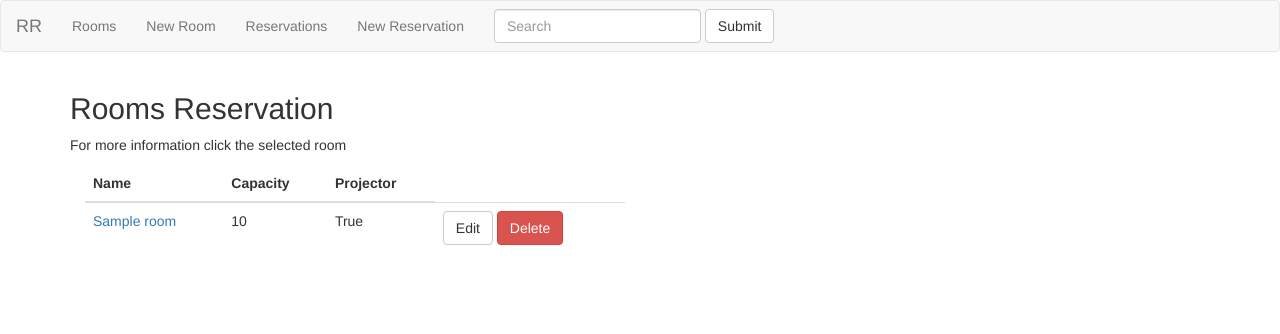
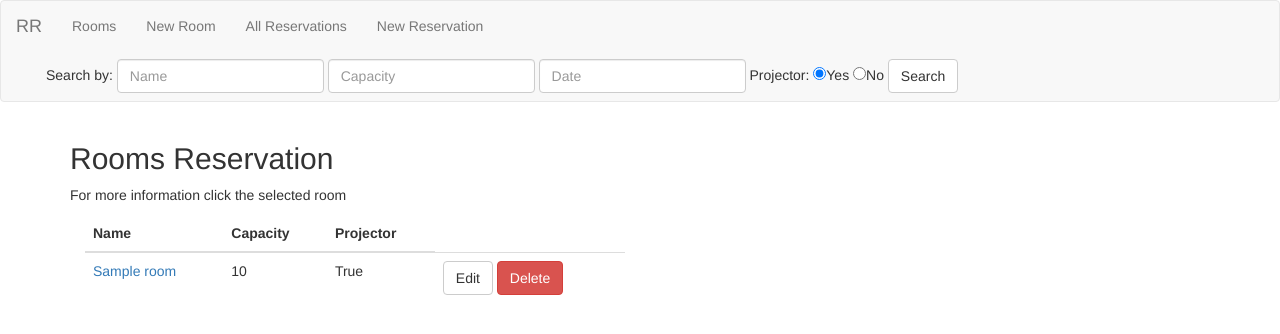
Before and after one commit to Brzydal/CL_Workshops_Reservation, a Django app: page / in a window 1280 px wide. Shown: the top 334 px of the page. Run offline with Django 3.2, Linux system fonts and the light colour scheme; tables that the repository leaves empty hold one stand-in row (values such as "Sample post"); some libraries are stand-ins or nearby versions.

Commit message:
Search engine is working

```diff
--- a/Reservation/urls.py
+++ b/Reservation/urls.py
@@ -16,7 +16,7 @@ Including another URLconf
 from django.conf.urls import url
 from django.contrib import admin
 from room.views import all_rooms,delete_room, room_details,all_reservations,delete_reservation
-from room.views import AddRoom, ModifyRoom, AddReservation
+from room.views import AddRoom, ModifyRoom, AddReservation, search
 urlpatterns = [
     url(r'^admin/', admin.site.urls),
     url(r'^room/new$', AddRoom.as_view()),
@@ -26,5 +26,6 @@ urlpatterns = [
     url(r'^reservation/new$', AddReservation.as_view()),
     url(r'^reservation/all$', all_reservations),
     url(r'^reservation/delete/(?P<reservation_id>\d+)$', delete_reservation),
+    url(r'^search/', search),
     url(r'^$', all_rooms),
 ]
--- a/room/templates/room/all_rooms.html
+++ b/room/templates/room/all_rooms.html
@@ -21,15 +21,20 @@
       <ul class="nav navbar-nav">
         <li><a href="/">Rooms</a></li>
         <li><a href="http://127.0.0.1:8000/room/new">New Room</a></li>
-        <li><a href="#">Reservations</a></li>
+        <li><a href="http://127.0.0.1:8000/reservation/all">All Reservations</a></li>
         <li><a href="http://127.0.0.1:8000/reservation/new">New Reservation</a></li>
       </ul>
 	<!-- Search -->
-      <form class="navbar-form navbar-left">
-        <div class="form-group">
-          <input type="text" class="form-control" placeholder="Search">
+      <form class="navbar-form navbar-left" action="http://127.0.0.1:8000/search/" method="GET">
+        <div class="form-group">Search by:
+          <input type="text" name="name" class="form-control" placeholder="Name">
+          <input type="text" name="capacity" class="form-control" placeholder="Capacity">
+          <input type="text" name="date" class="form-control" placeholder="Date">
+          Projector:
+          <input id="radio1" type="radio" name="projector" value="1" checked>Yes
+  		  <input id="radio2" type="radio" name="projector" value=''>No
         </div>
-        <button type="submit" class="btn btn-default">Submit</button>
+        <button type="submit" class="btn btn-default">Search</button>
       </form>
     </div><!-- /.navbar-collapse -->
   </div><!-- /.container-fluid -->
@@ -38,6 +43,7 @@
 <div class="container">
   <h2>Rooms Reservation</h2>
   <p>For more information click the selected room</p>
+  {% if error %}<p class=error style="color:red"><strong>Error:</strong> {{ error }}{% endif %}
   <div class="col-xs-6 align=auto">
   <table class="table table-hover">
     <thead>
--- a/room/templates/room/room_form.html
+++ b/room/templates/room/room_form.html
@@ -20,8 +20,8 @@
   <input id="name" type="text" name="name" value ="{{room.name}}" placeholder="NAME">
   <input id="capacity" type="text" name="capacity" value ="{{room.capacity}}" placeholder="CAPACITY">
   <fieldset>PROJECTOR
-  <input id="radio1" type="radio" name="projector" value="1" checked>Yes
-  <input id="radio2" type="radio" name="projector" value="0">No
+  <input id="radio1" type="radio" name="projector" value=1 checked>Yes
+  <input id="radio2" type="radio" name="projector" value=''>No
   </fieldset>
   <input id="submit" type="submit" value="GO!">
 </div>
--- a/room/views.py
+++ b/room/views.py
@@ -98,3 +98,49 @@ def delete_reservation(request,reservation_id):
     reservation = Reservation.objects.get(pk=reservation_id)
     reservation.delete()
     return redirect('/reservation/all')
+
+def search(request):
+    error = None
+    response=HttpResponse()
+    if request.method == "GET":
+        name = request.GET.get('name')
+        capacity = request.GET.get('capacity')
+        projector = bool(request.GET.get('projector'))
+
+        rooms = Room.objects.all()
+
+        if name !='':
+            rooms=rooms.filter(name=name)
+
+        if capacity !='':
+            rooms=rooms.filter(capacity__gte=int(capacity))
+
+        if projector:
+            rooms=rooms.filter(projector=True)
+
+        if request.GET.get('date')!='':
+            try:
+                date = datetime.date(datetime.strptime(request.GET.get('date'),'%Y-%m-%d'))
+                reservations = Reservation.objects.filter(date=date)
+                for room in rooms:
+                    for reservation in reservations:
+                        response.write('{} {}<br>'.format(room.name,reservation.room_id.name))
+                        if room.name == reservation.room_id.name:
+                            rooms=rooms.exclude(name=room.name)
+#                 response.write('{}'.format(rooms))
+#                 return response
+#                     if date == room.reservation_set.all().date:
+#                         response.write('room')
+#                         rooms = rooms.filter(id=room.id)
+
+
+            except ValueError:
+                error = 'Invalid date format YYYY-MM-DD'
+
+        context = {'rooms':rooms,
+                   'error':error}
+        reservation = Reservation()
+        return render(request,'room/all_rooms.html',context)
+
+    if request.method == "POST":
+        return HttpResponse("POST")
```
